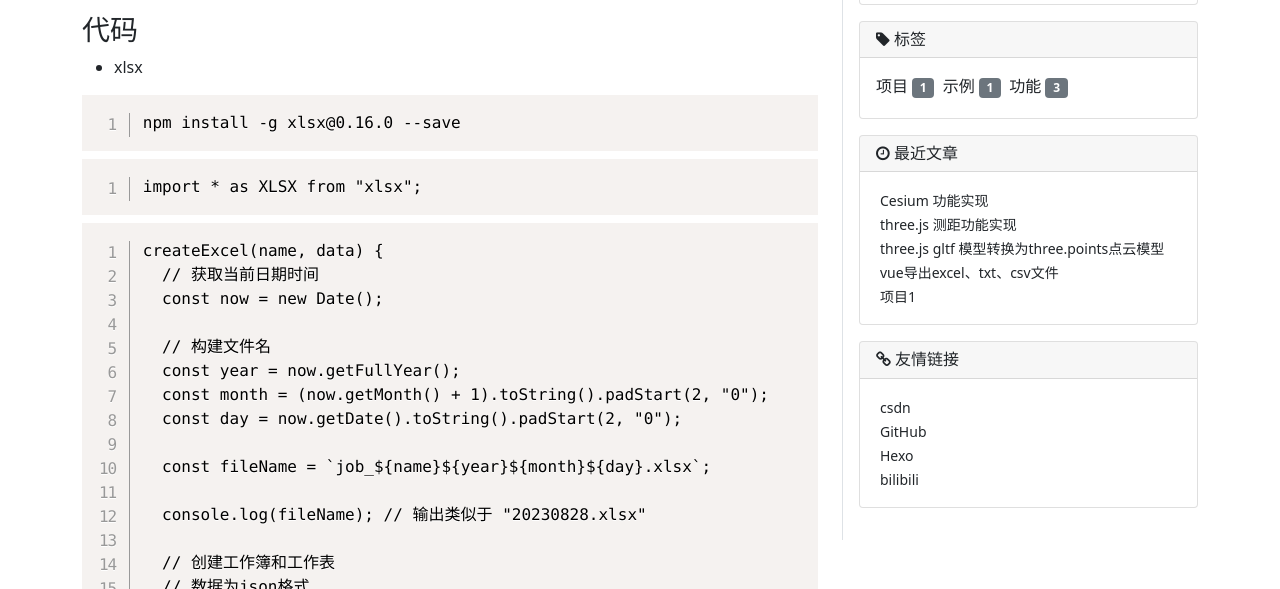
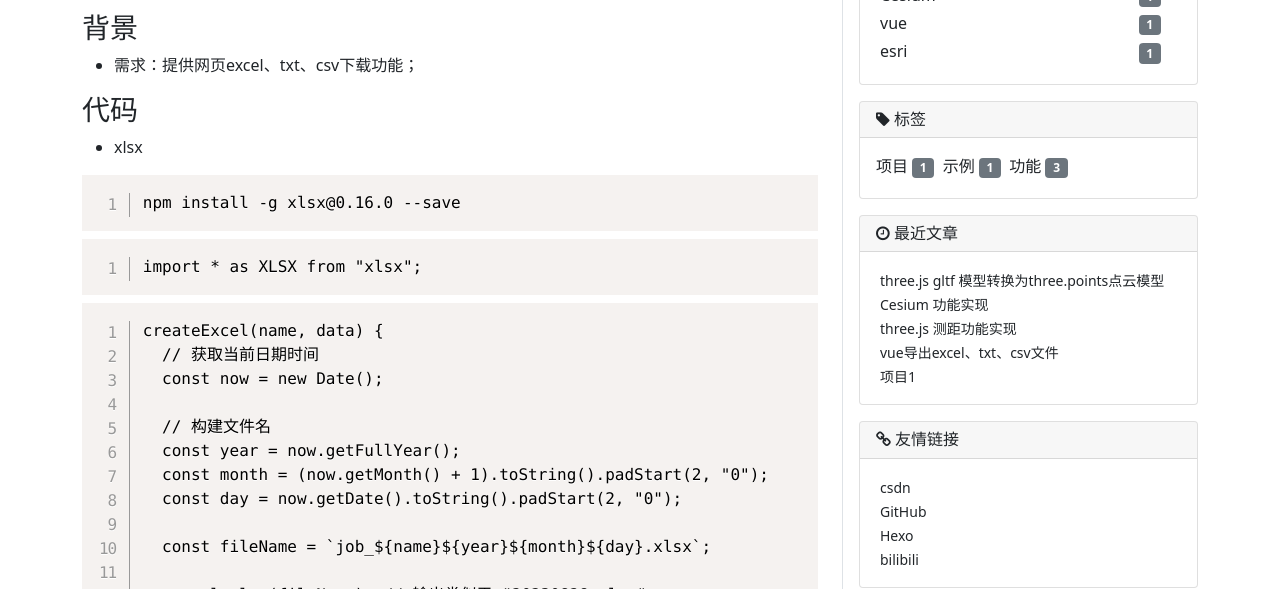
Before and after one commit to FallonXC/FallonXC.github.io, a plain HTML site: page 2023/09/13/vue导出excel、txt、csv文件/index.html in a window 1280 px wide. Shown: the part 211-800 px from the top of the page. Drawn offline with nearby package versions, Linux system fonts and the light colour scheme.

Commit message:
Site updated: 2023-10-07 02:50:44

```diff
--- a/2023/09/13/vue导出excel、txt、csv文件/index.html
+++ b/2023/09/13/vue导出excel、txt、csv文件/index.html
@@ -89,7 +89,7 @@
     </div>
 </nav>
 
-    <main class="container">
+    <main class="container" style="margin-top: 80px;">
         <div class="row pt-3">
             <!-- 文章 -->
             <div class="col-8">
@@ -281,17 +281,17 @@
 
 
                 <a class="list-group-item border-0 pt-0 pb-0 ps-1 fs-6 text">
+                    <small> three.js gltf 模型转换为three.points点云模型 </small>
+                </a>
+
+
+                <a class="list-group-item border-0 pt-0 pb-0 ps-1 fs-6 text">
                     <small> Cesium 功能实现 </small>
                 </a>
 
 
                 <a class="list-group-item border-0 pt-0 pb-0 ps-1 fs-6 text">
                     <small> three.js 测距功能实现 </small>
-                </a>
-
-
-                <a class="list-group-item border-0 pt-0 pb-0 ps-1 fs-6 text">
-                    <small> three.js gltf 模型转换为three.points点云模型 </small>
                 </a>
 
 
```
Also changed, not shown: 2023/09/15/Cesium笔记/index.html (+6 -6 lines), 2023/09/27/projects/project1/index.html (+6 -6 lines), 2023/09/27/three.js 测距功能实现/index.html (+6 -6 lines), 2023/09/28/three.js gltf模型转换为points/index.html (+6 -6 lines), about/index.html (+6 -6 lines), archives/2023/09/index.html (+6 -6 lines), archives/2023/index.html (+6 -6 lines), archives/index.html (+6 -6 lines), categories/Cesium/index.html (+6 -6 lines), categories/esri/index.html (+6 -6 lines), categories/three-js/index.html (+6 -6 lines), categories/vue/index.html (+6 -6 lines), index.html (+6 -6 lines), project/index.html (+6 -6 lines), 3 more files.
